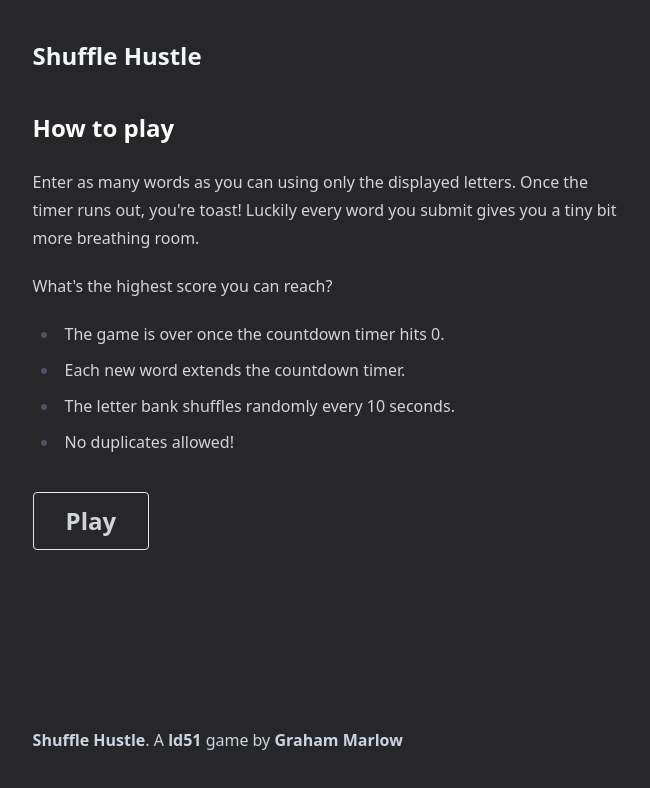
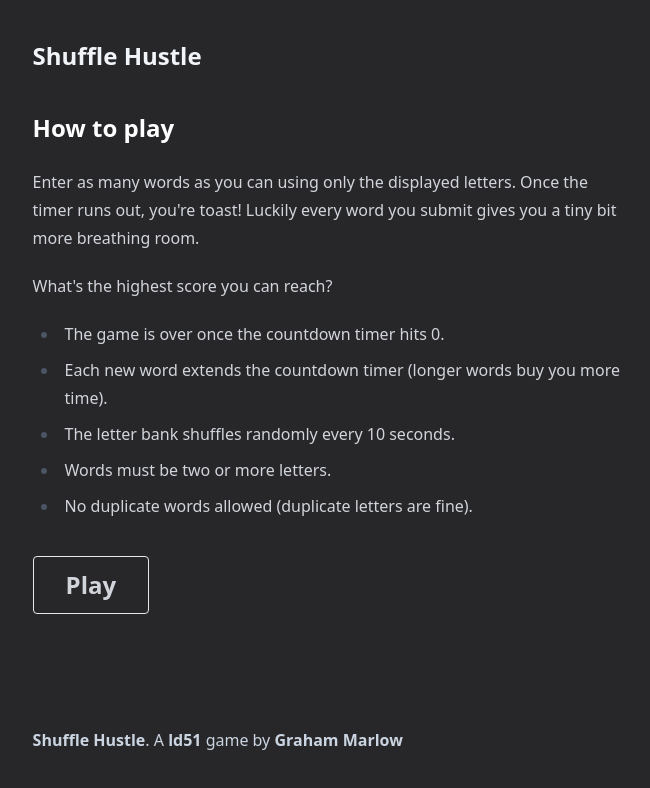
Before and after one commit to mgmarlow/ld51, a React (Vite) app: page / in a window 1280 px wide. Shown: the top 788 px of the page, without its empty margins (310-960 px from the left). Built offline with nearby package versions, Linux system fonts and the light colour scheme.

Commit message:
copy: Rule clarifications

```diff
--- a/src/App.jsx
+++ b/src/App.jsx
@@ -317,9 +317,13 @@ function Home() {
       <p>What's the highest score you can reach?</p>
       <ul>
         <li>The game is over once the countdown timer hits 0.</li>
-        <li>Each new word extends the countdown timer.</li>
+        <li>
+          Each new word extends the countdown timer (longer words buy you more
+          time).
+        </li>
         <li>The letter bank shuffles randomly every 10 seconds.</li>
-        <li>No duplicates allowed!</li>
+        <li>Words must be two or more letters.</li>
+        <li>No duplicate words allowed (duplicate letters are fine).</li>
       </ul>
 
       <button
```
Also changed, not shown: 1 other file (tests, documents, lock files or other folders).
